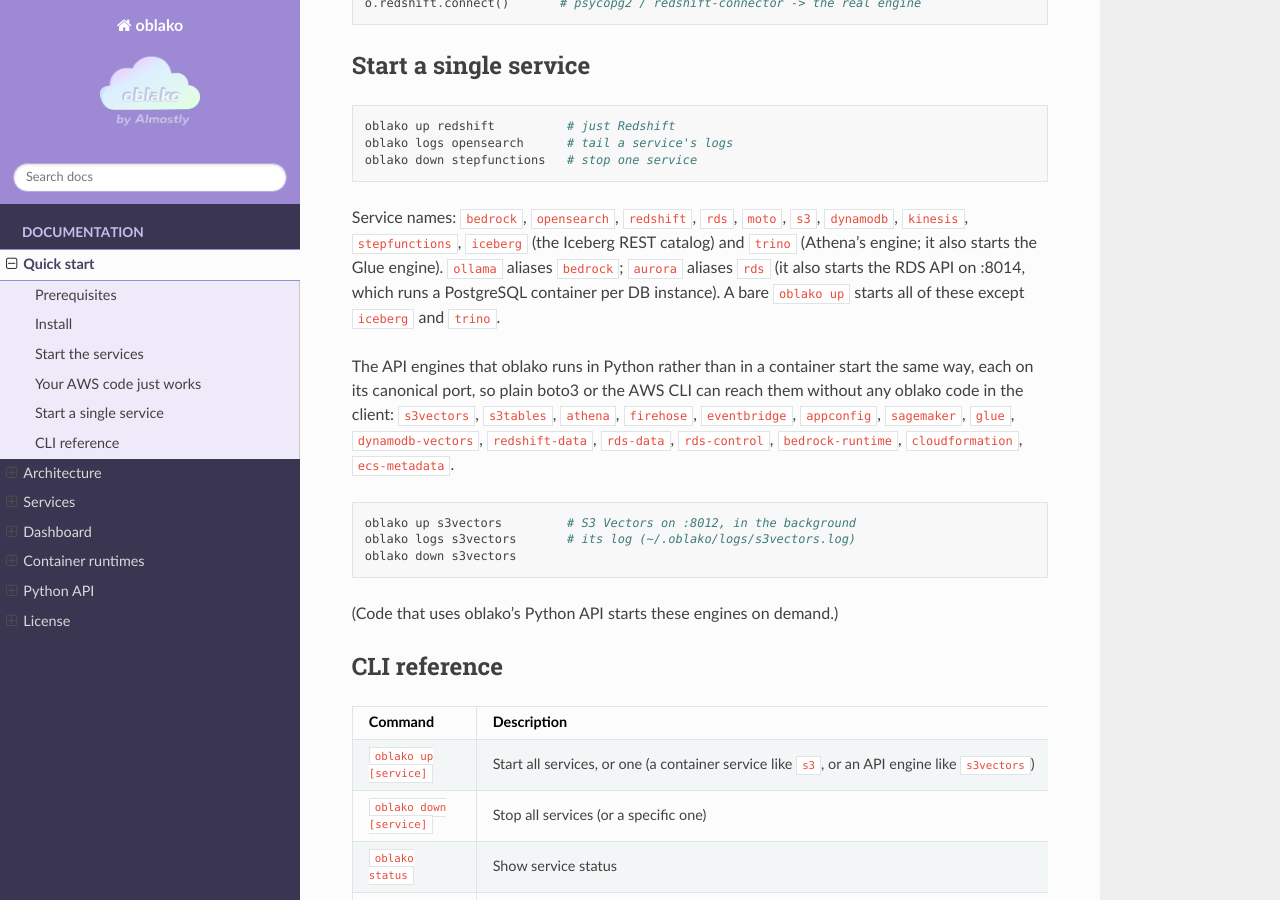
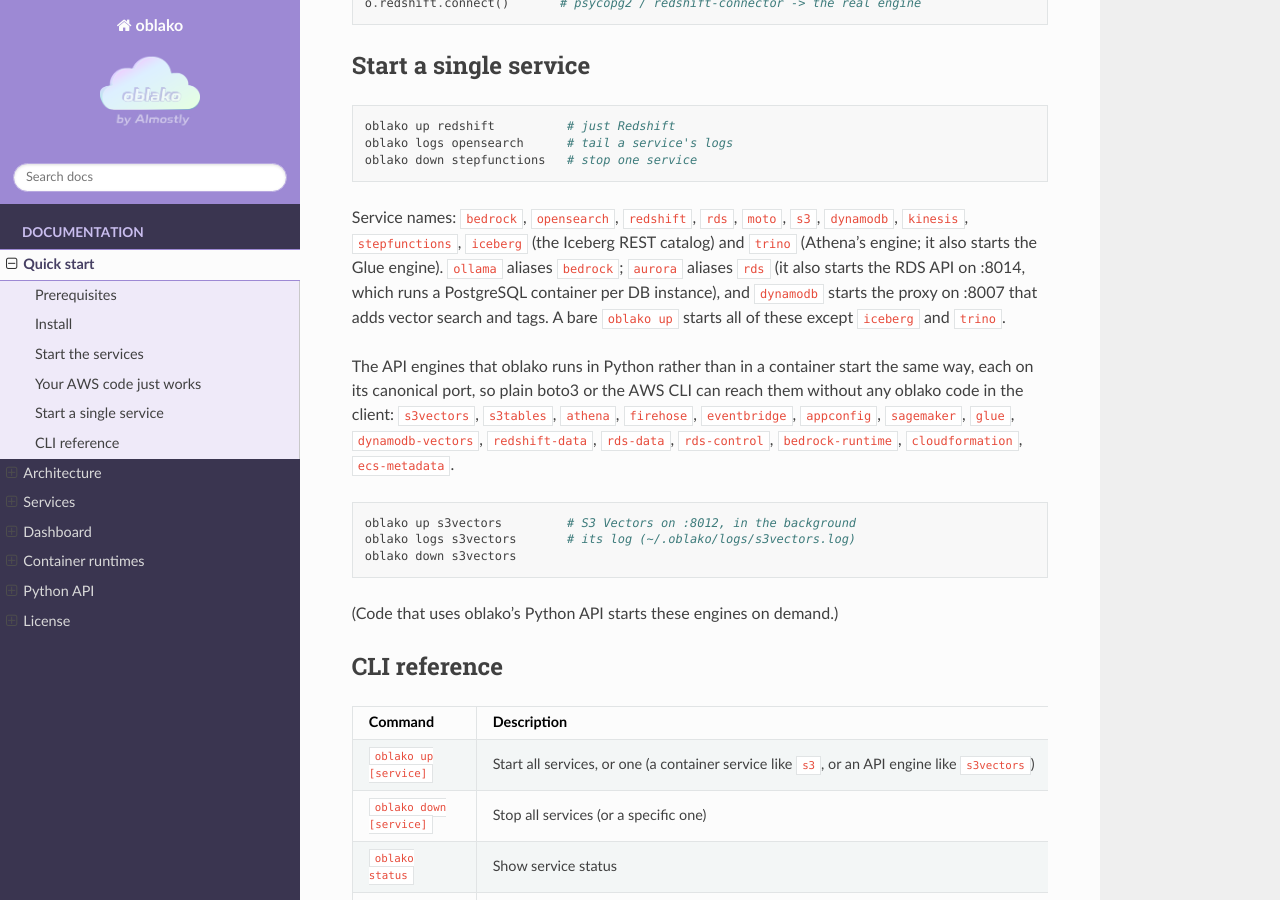
Before and after one commit to almostly/oblako, a Sphinx documentation site: the page built from docs/quickstart.md, in a window 1280 px wide and 900 px high, scrolled down 1129 px. Built offline with Sphinx 7.4.7 and the Read the Docs theme 3.1.0, drawn with Linux system fonts in a browser that asks for light colours.

Commit message:
Docs(~): oblako up dynamodb starts the vector-search proxy

```diff
--- a/docs/quickstart.md
+++ b/docs/quickstart.md
@@ -64,8 +64,9 @@ Service names: `bedrock`, `opensearch`, `redshift`, `rds`, `moto`, `s3`,
 `dynamodb`, `kinesis`, `stepfunctions`, `iceberg` (the Iceberg REST catalog) and
 `trino` (Athena's engine; it also starts the Glue engine). `ollama` aliases
 `bedrock`; `aurora` aliases `rds` (it also starts the RDS API on :8014, which
-runs a PostgreSQL container per DB instance). A bare `oblako up` starts all of
-these except `iceberg` and `trino`.
+runs a PostgreSQL container per DB instance), and `dynamodb` starts the proxy on
+:8007 that adds vector search and tags. A bare `oblako up` starts all of these
+except `iceberg` and `trino`.
 
 The API engines that oblako runs in Python rather than in a container start the
 same way, each on its canonical port, so plain boto3 or the AWS CLI can reach
```
